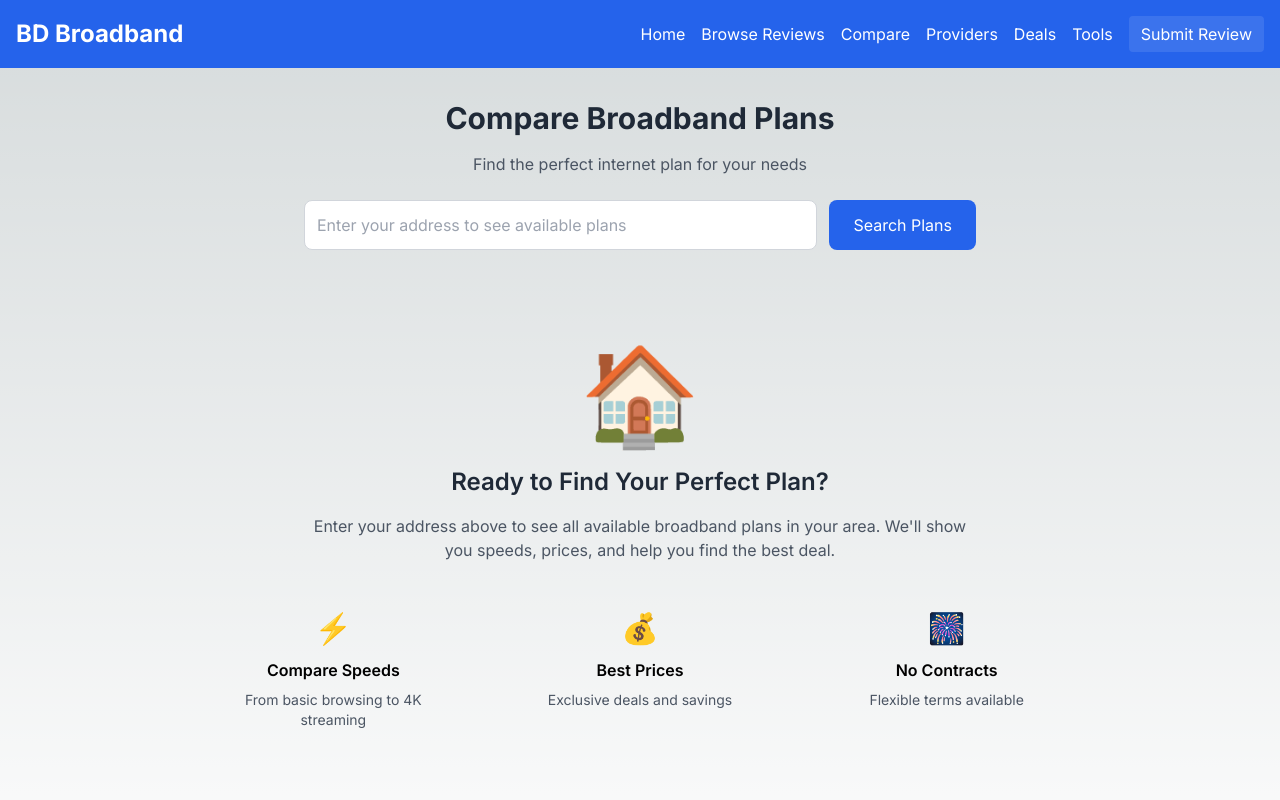
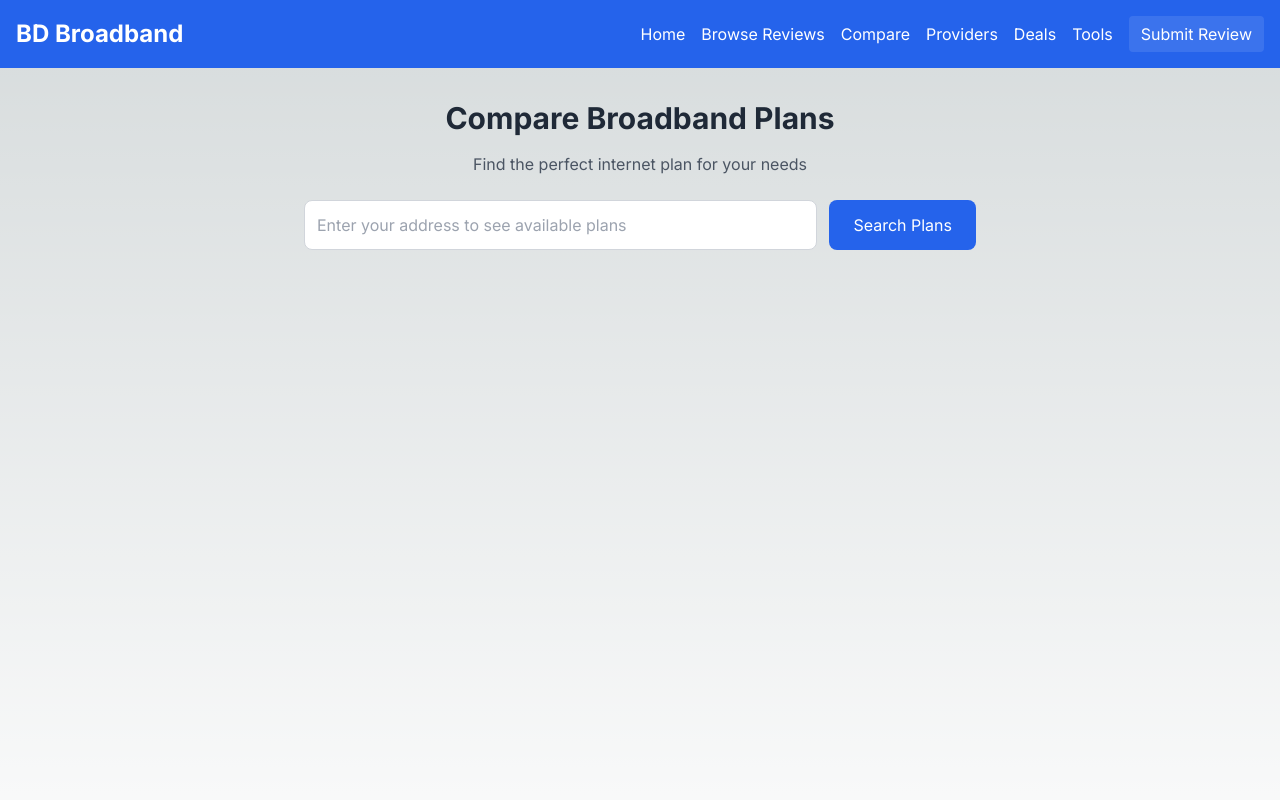
Before and after one commit to alextheous/review-service-web, a Next.js app: page /compare in a window 1280 px wide. Shown: the top 800 px of the page. Built offline with nearby package versions, Linux system fonts and the light colour scheme.

Commit message:
Integrate CompareTray into compare page with add/remove actions and bottom padding

```diff
--- a/app/compare/compare-content.tsx
+++ b/app/compare/compare-content.tsx
@@ -1,10 +1,11 @@
 'use client';
 
-import { useState, useEffect } from 'react';
+import { useState, useEffect, useMemo } from 'react';
 import { useSearchParams } from 'next/navigation';
 import Filters from '../../components/Filters';
 import PlanCard from '../../components/PlanCard';
 import Pagination from '../../components/Pagination';
+import CompareTray, { ComparePlanItem } from '../../components/CompareTray';
 import { filterPlans, sortPlans } from '../../lib/utils';
 import plansData from '../../lib/data/plans.json';
 
@@ -16,11 +17,31 @@ export default function CompareContent() {
   const [sortBy, setSortBy] = useState('price-low');
   const [address, setAddress] = useState('');
   const [hasSearched, setHasSearched] = useState(false);
+  const [compareIds, setCompareIds] = useState<number[]>([]);
 
   const plansPerPage = 6;
   const totalPages = Math.ceil(filteredPlans.length / plansPerPage);
   const startIndex = (currentPage - 1) * plansPerPage;
   const currentPlans = filteredPlans.slice(startIndex, startIndex + plansPerPage);
+
+  const toggleCompare = (id: number) => {
+    setCompareIds(prev => prev.includes(id) ? prev.filter(x => x !== id) : [...prev, id]);
+  };
+
+  const compareItems: ComparePlanItem[] = useMemo(() => {
+    return (allPlans as any[])
+      .filter(p => compareIds.includes(p.id))
+      .map(p => ({
+        id: p.id,
+        name: p.name,
+        provider: p.provider,
+        speed_down: p.speed_down,
+        speed_up: p.speed_up,
+        data: p.data,
+        connection_type: p.connection_type,
+        price: p.price,
+      }));
+  }, [allPlans, compareIds]);
 
   const handleAddressSearch = (e: React.FormEvent) => {
     e.preventDefault();
@@ -50,7 +71,6 @@ export default function CompareContent() {
     }
   }, [searchParams]);
 
-  // Badge and note mapping to mimic reference visuals
   const getCardExtras = (provider: string) => {
     if (provider === 'Link3') {
       return { badge: { label: 'No Contract', color: 'green' as const }, score: 100, monthlyNote: '' };
@@ -65,7 +85,7 @@ export default function CompareContent() {
   };
 
   return (
-    <div className="container mx-auto px-4 py-8">
+    <div className="container mx-auto px-4 py-8 pb-28">
       <div className="text-center mb-8">
         <h1 className="text-3xl font-bold text-gray-800 mb-4">Compare Broadband Plans</h1>
         <p className="text-gray-600 mb-6">Find the perfect internet plan for your needs</p>
@@ -119,13 +139,22 @@ export default function CompareContent() {
                 {currentPlans.map((plan) => {
                   const extras = getCardExtras(plan.provider);
                   return (
+                    <div key={plan.id}>
                       <PlanCard
-                      key={plan.id}
                         plan={plan}
                         badge={extras.badge}
                         score={extras.score}
                         monthlyNote={extras.monthlyNote}
                       />
+                      <div className="mt-2 text-right">
+                        <button
+                          onClick={() => toggleCompare(plan.id)}
+                          className="text-sm text-sky-700 underline hover:text-sky-900"
+                        >
+                          {compareIds.includes(plan.id) ? 'Remove from comparison' : 'Add to comparison'}
+                        </button>
+                      </div>
+                    </div>
                   );
                 })}
               </div>
@@ -148,35 +177,13 @@ export default function CompareContent() {
               </button>
             </div>
           )}
+
+          <CompareTray
+            items={compareItems}
+            onRemove={(id) => setCompareIds(prev => prev.filter(x => x !== id))}
+            onClear={() => setCompareIds([])}
+          />
         </>
-      )}
-
-      {!hasSearched && (
-        <div className="text-center py-16">
-          <div className="text-8xl mb-6">🏠</div>
-          <h2 className="text-2xl font-semibold text-gray-800 mb-4">Ready to Find Your Perfect Plan?</h2>
-          <p className="text-gray-600 mb-6 max-w-2xl mx-auto">
-            Enter your address above to see all available broadband plans in your area.
-            We'll show you speeds, prices, and help you find the best deal.
-          </p>
-          <div className="grid grid-cols-1 md:grid-cols-3 gap-6 max-w-4xl mx-auto">
-            <div className="text-center p-6">
-              <div className="text-3xl mb-3">⚡</div>
-              <h3 className="font-semibold mb-2">Compare Speeds</h3>
-              <p className="text-gray-600 text-sm">From basic browsing to 4K streaming</p>
-            </div>
-            <div className="text-center p-6">
-              <div className="text-3xl mb-3">💰</div>
-              <h3 className="font-semibold mb-2">Best Prices</h3>
-              <p className="text-gray-600 text-sm">Exclusive deals and savings</p>
-            </div>
-            <div className="text-center p-6">
-              <div className="text-3xl mb-3">🎆</div>
-              <h3 className="font-semibold mb-2">No Contracts</h3>
-              <p className="text-gray-600 text-sm">Flexible terms available</p>
-            </div>
-          </div>
-        </div>
       )}
     </div>
   );
```
Lines whose indentation alone changed are shown as unchanged.
